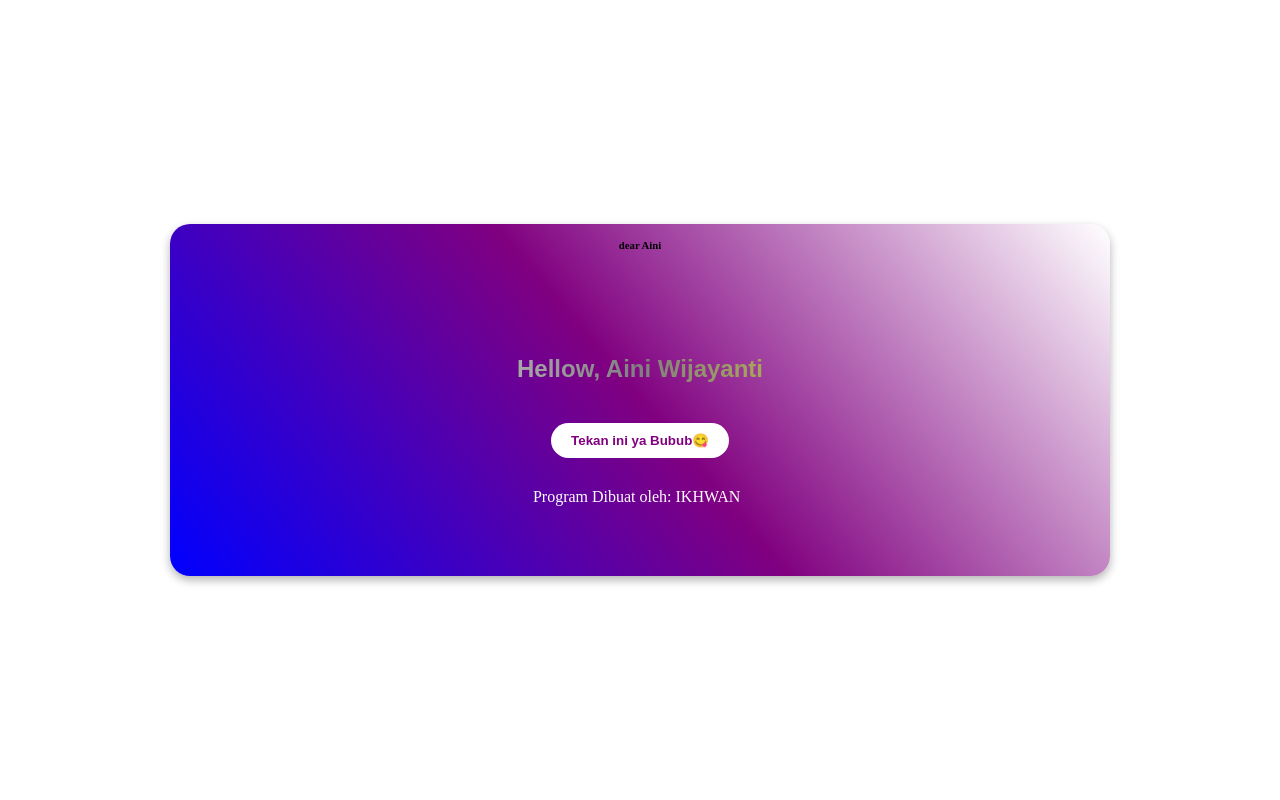
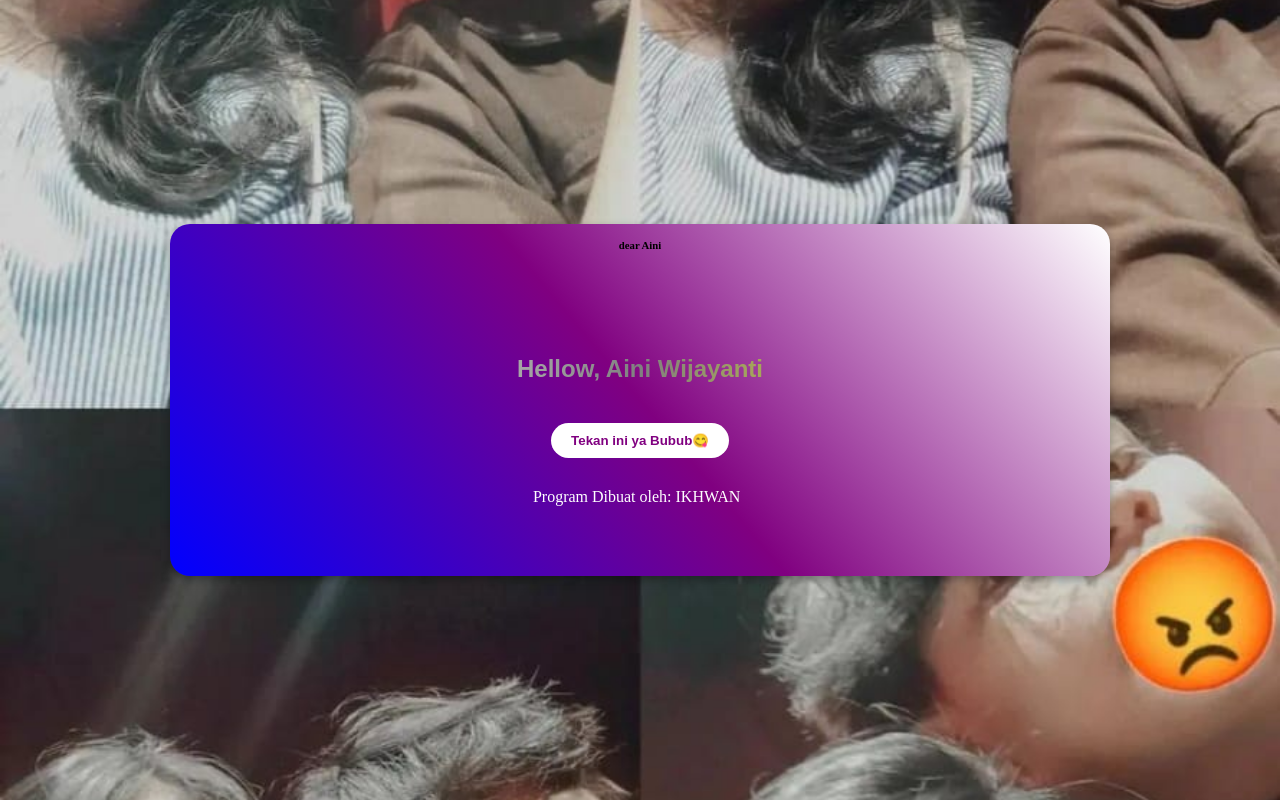
Before and after one commit to Roustz/ROUSTZ, a plain HTML site: page index.html in a window 1280 px wide. Drawn offline with Linux system fonts and the light colour scheme.

Commit message:
Update index.html

```diff
--- a/index.html
+++ b/index.html
@@ -7,7 +7,7 @@
     <style>
         body {
             font-family: 'Times New Roman', Times, serif;
-            background: url('foto/foto.jpeg') no-repeat center center fixed; /* Gambar latar belakang dari folder foto */
+            background: url('ROUSTZ/foto.jpeg') no-repeat center center fixed; /* Gambar latar belakang dari folder foto */
             background-size: cover;
             margin: 0;
             padding: 0;
```
